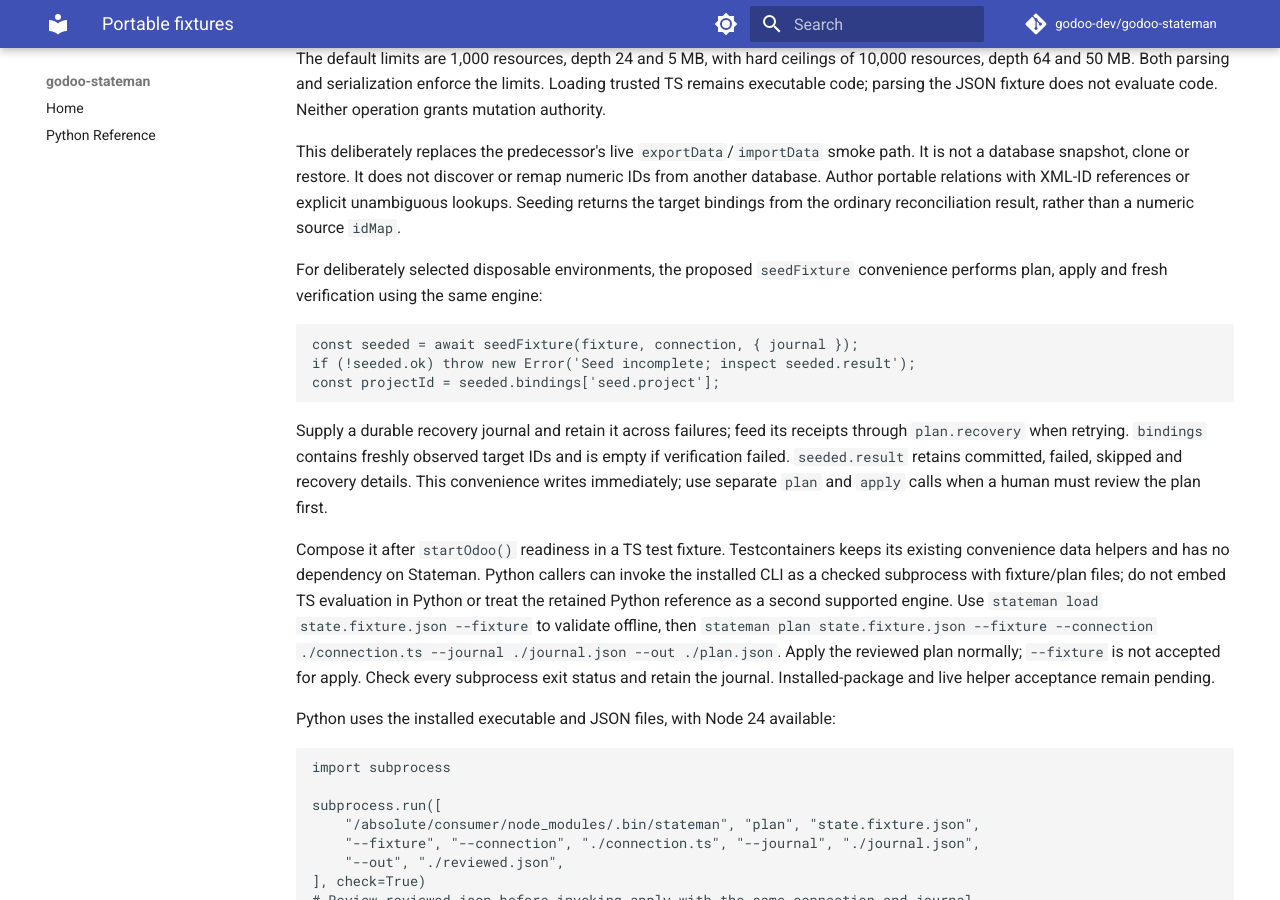
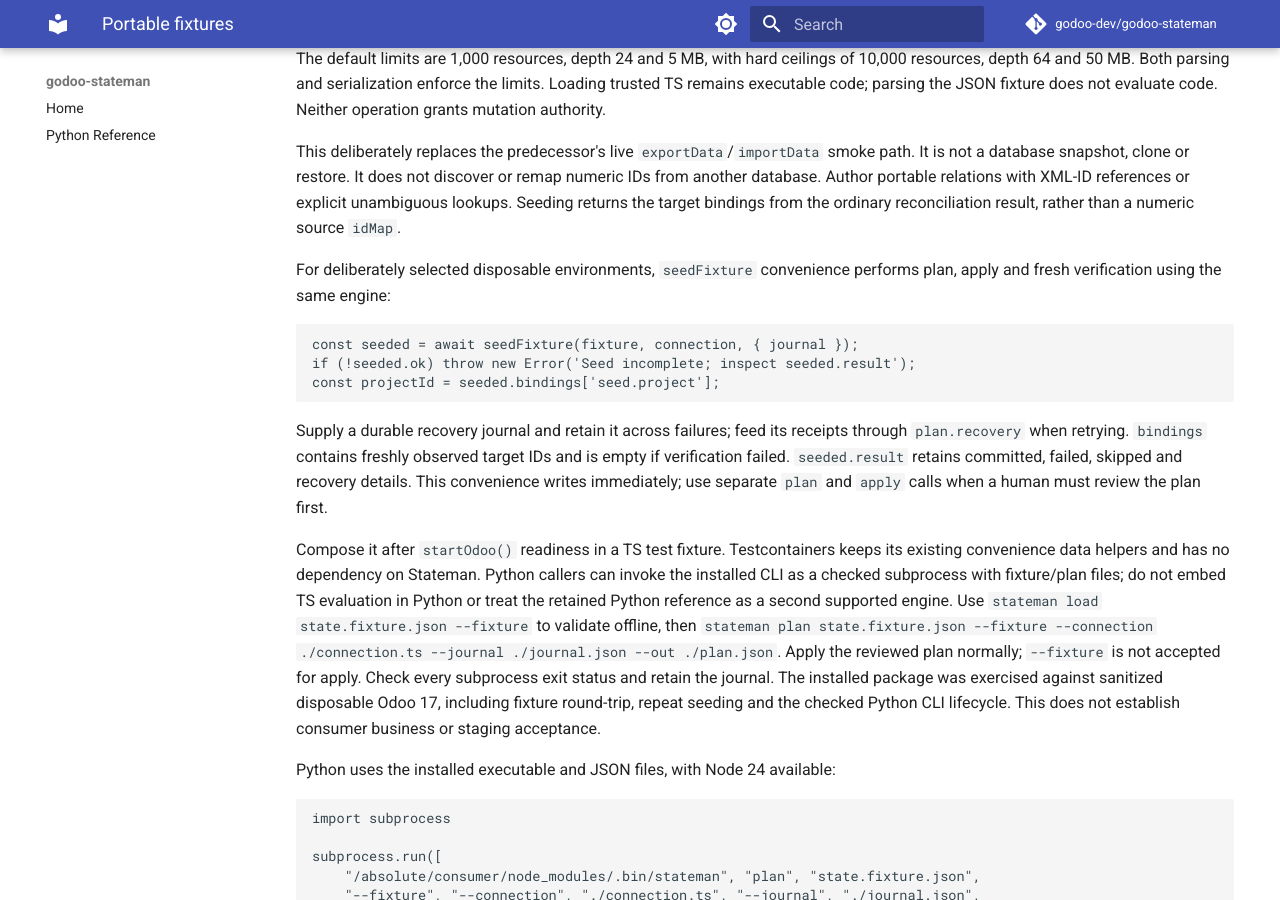
Before and after one commit to godoo-dev/godoo-stateman, an MkDocs documentation site: the page built from docs/fixtures.md, in a window 1280 px wide and 900 px high, scrolled down 671 px. Built offline with MkDocs 1.6.1 and Material for MkDocs 9.7.7, drawn with Linux system fonts in a browser that asks for light colours; comment, search, counter and statistics services are not loaded; some of the changed text lies outside the part shown.

Commit message:
Reconcile reusable-state guidance with installed acceptance

````diff
--- a/docs/fixtures.md
+++ b/docs/fixtures.md
@@ -5,7 +5,7 @@ staging records. A fixture contains rendered values, qualified XML IDs and symbo
 relations. It contains no source-file locations or executable TS modules. Ordinary
 Stateman planning still validates its schema, lookups, dependencies and target.
 
-The proposed public interface is:
+The public interface is:
 
 ```ts
 import { loadResources, createFixture, serializeFixture, parseFixture, seedFixture } from '@godoo-dev/stateman';
@@ -41,7 +41,7 @@ remap numeric IDs from another database. Author portable relations with XML-ID
 references or explicit unambiguous lookups. Seeding returns the target bindings
 from the ordinary reconciliation result, rather than a numeric source `idMap`.
 
-For deliberately selected disposable environments, the proposed `seedFixture`
+For deliberately selected disposable environments, `seedFixture`
 convenience performs plan, apply and fresh verification using the same engine:
 
 ```ts
@@ -63,8 +63,9 @@ files; do not embed TS evaluation in Python or treat the retained Python referen
 as a second supported engine. Use `stateman load state.fixture.json --fixture` to validate offline, then
 `stateman plan state.fixture.json --fixture --connection ./connection.ts --journal ./journal.json --out ./plan.json`.
 Apply the reviewed plan normally; `--fixture` is not accepted for apply. Check
-every subprocess exit status and retain the journal. Installed-package and live
-helper acceptance remain pending.
+every subprocess exit status and retain the journal. The installed package was exercised against sanitized disposable Odoo 17,
+including fixture round-trip, repeat seeding and the checked Python CLI lifecycle.
+This does not establish consumer business or staging acceptance.
 
 
 Python uses the installed executable and JSON files, with Node 24 available:
````
Also changed, not shown: README.md (+4 -3 lines), docs/index.md (+2 -2 lines), docs/modules.md (+5 -2 lines).
